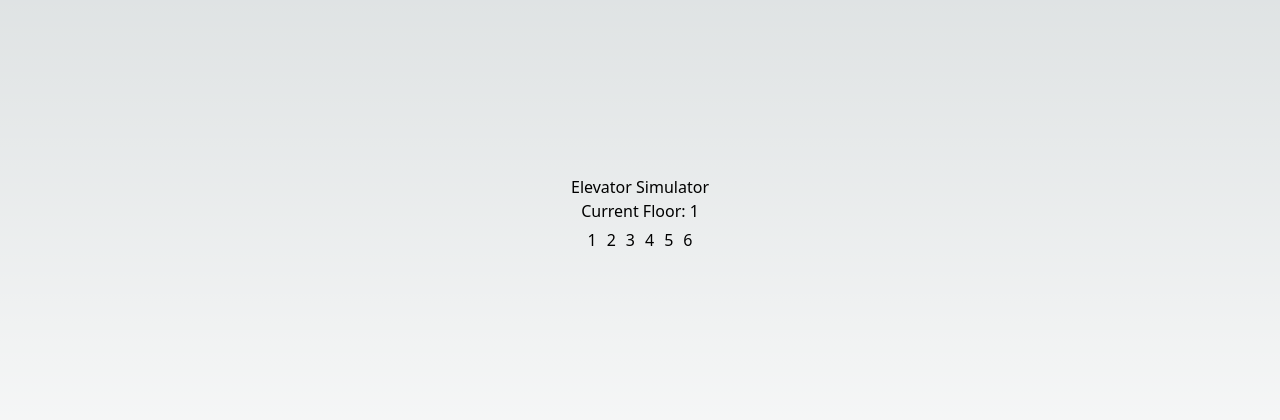
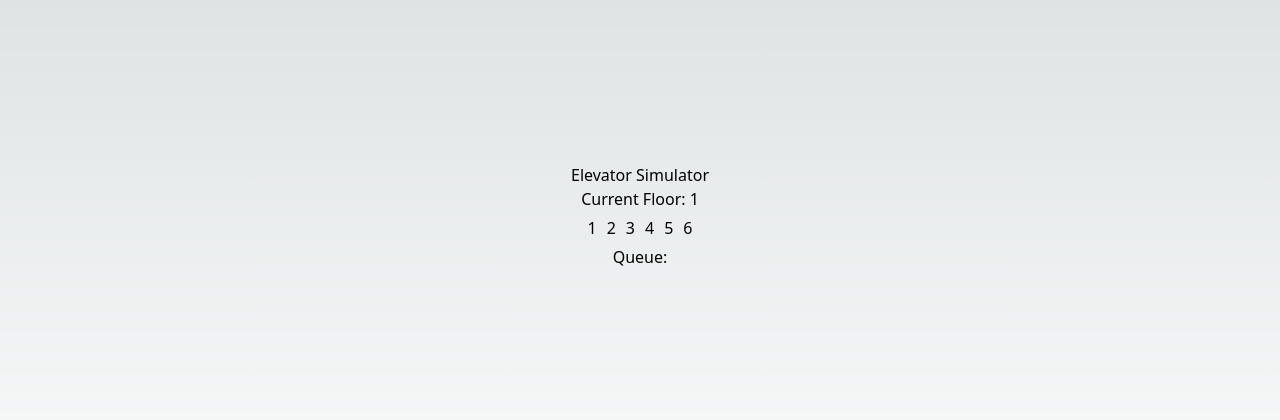
Before and after one commit to m-akamine/elevator-simulator, a Next.js app: page / in a window 1280 px wide. Shown: the part 184-604 px from the top of the page. Built offline with nearby package versions, Linux system fonts and the light colour scheme.

Commit message:
キューを追加

```diff
--- a/pages/index.js
+++ b/pages/index.js
@@ -2,17 +2,32 @@
 // pages/index.js
 import { useState, useEffect } from 'react';
 import styles from '../styles/Home.module.css';
+
 export default function Home() {
   const [currentFloor, setCurrentFloor] = useState(1);
-  const [targetFloor, setTargetFloor] = useState(null);
+  const [queue, setQueue] = useState([]);
+
   useEffect(() => {
-    if (targetFloor !== null && targetFloor !== currentFloor) {
-      const timer = setTimeout(() => {
-        setCurrentFloor(prev => (prev < targetFloor ? prev + 1 : prev - 1));
-      }, 1000);
-      return () => clearTimeout(timer);
+    if (queue.length > 0) {
+      const targetFloor = queue[0];
+
+      if (currentFloor !== targetFloor) {
+        const timer = setTimeout(() => {
+          setCurrentFloor(prev => (prev < targetFloor ? prev + 1 : prev - 1));
+        }, 1000);
+        return () => clearTimeout(timer);
+
+      } else {
+        setQueue(prev => prev.slice(1));
+      }
+
     }
-  }, [currentFloor, targetFloor]);
+  }, [currentFloor, queue]);
+  const addToQueue = (floor) => {
+    if (!queue.includes(floor)) {
+      setQueue(prev => [...prev, floor]);
+    }
+  };
   return (
     <div className={styles.container}>
       <h1>Elevator Simulator</h1>
@@ -20,11 +35,12 @@ export default function Home() {
         <p>Current Floor: {currentFloor}</p>
         <div className={styles.buttons}>
           {[1, 2, 3, 4, 5, 6].map(floor => (
-            <button key={floor} onClick={() => setTargetFloor(floor)}>
+            <button key={floor} onClick={() => addToQueue(floor)}>
               {floor}
             </button>
           ))}
         </div>
+        <p>Queue: {queue.join(', ')}</p>
       </div>
     </div>
   );
```
